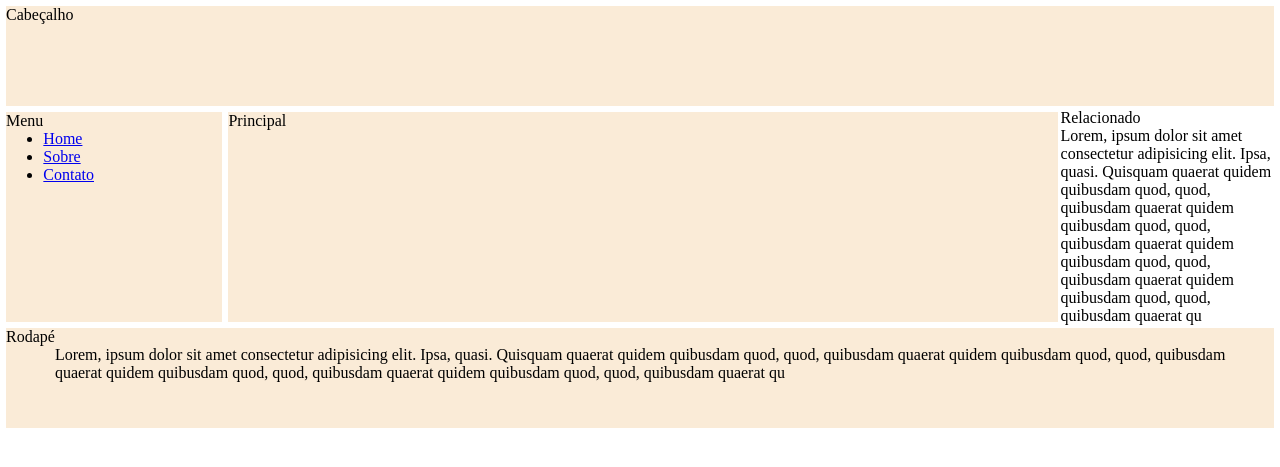
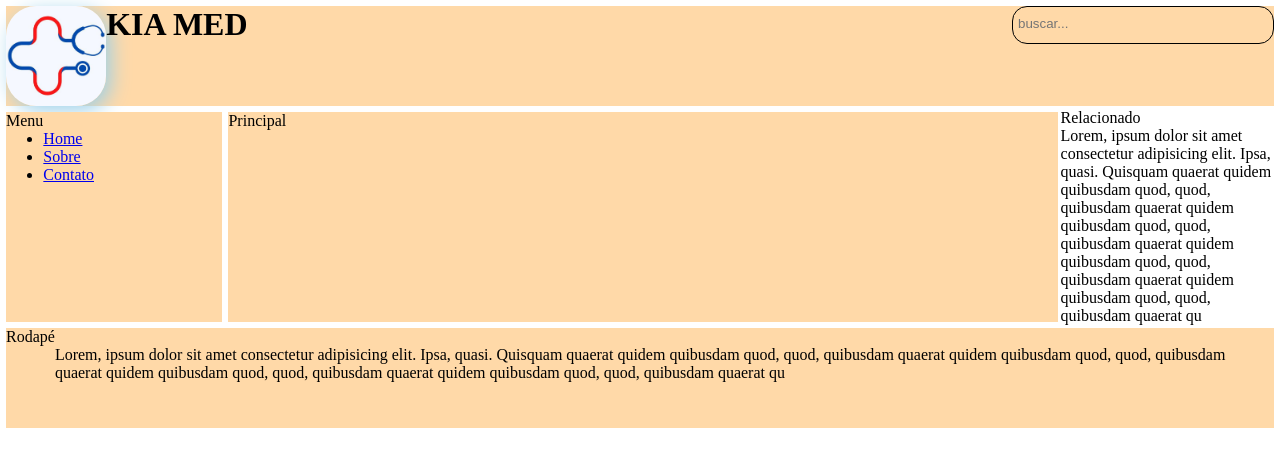
Before and after one commit to Kizzo-liso/KIA-MED, a PHP site: page / in a window 1280 px wide. Shown: the top 467 px of the page. Run offline with PHP 8.4, Linux system fonts and the light colour scheme.

Commit message:
comecei a fazer o cabeçalho

```diff
--- a/css/styles.css
+++ b/css/styles.css
@@ -6,7 +6,7 @@
 }
 
 header,nav,main,footer{
-    background: antiquewhite;
+    background: rgb(255, 217, 168);
     display: flex;
     margin: 3px;
 }
@@ -20,7 +20,6 @@ body {
 
 
 header {
-
     flex: 1 1 100vw;
     height: 100px;
 
@@ -40,8 +39,38 @@ aside {
     flex: 1 1 200px;
 
 }
+
 footer {
     height: 100px;
     flex: 1 1 100vw;
 
 }
+
+header {
+justify-content: space-between;
+
+}
+.prt_esquerda{
+    display: flex;
+}
+
+#imglogo{
+    border-radius: 30%;
+    box-shadow: 5px 5px 20px rgb(158, 209, 233) ;
+}
+
+.caixa_pesquisa{
+    border:solid 1px;
+    border-radius:15px;
+    height: 38%;
+    position: static;
+}
+
+  #txt_busca{
+    float:left;
+    background-color:transparent;
+    padding-left:5px;
+    border:none;
+    height:32px;
+    width:260px;
+  }
--- a/index.html
+++ b/index.html
@@ -3,11 +3,20 @@
 <head>
     <meta charset="UTF-8">
     <meta name="viewport" content="width=device-width, initial-scale=1.0">
-    <title>projeto felas</title>
+    <title>Kia med</title>
     <link rel="stylesheet" href="css/styles.css">
+    <link rel="icon" href="img/iconesite.jpg">
 </head>
+
 <body>
-    <header>Cabeçalho
+    <header>
+        <div class="prt_esquerda">
+            <img src="img/iconesite.jpg" id="imglogo" alt="logo do site">
+            <h1 id="texto">KIA MED</h1>
+        </div>
+        <div class="caixa_pesquisa">
+            <input type="text" id="txt_busca" placeholder="buscar...">
+        </div>
 
     </header>
     <nav>Menu
@@ -22,11 +31,16 @@
 
     </main>
     <aside>Relacionado <br>
-        <p>Lorem, ipsum dolor sit amet consectetur adipisicing elit. Ipsa, quasi. Quisquam quaerat quidem quibusdam quod, quod, quibusdam quaerat quidem quibusdam quod, quod, quibusdam quaerat quidem quibusdam quod, quod, quibusdam quaerat quidem quibusdam quod, quod, quibusdam quaerat qu
+        <p>Lorem, ipsum dolor sit amet consectetur adipisicing elit. Ipsa, quasi. Quisquam quaerat quidem quibusdam
+            quod, quod, quibusdam quaerat quidem quibusdam quod, quod, quibusdam quaerat quidem quibusdam quod, quod,
+            quibusdam quaerat quidem quibusdam quod, quod, quibusdam quaerat qu
     </aside>
     <footer>Rodapé
 
-    <p><br>Lorem, ipsum dolor sit amet consectetur adipisicing elit. Ipsa, quasi. Quisquam quaerat quidem quibusdam quod, quod, quibusdam quaerat quidem quibusdam quod, quod, quibusdam quaerat quidem quibusdam quod, quod, quibusdam quaerat quidem quibusdam quod, quod, quibusdam quaerat qu
+        <p><br>Lorem, ipsum dolor sit amet consectetur adipisicing elit. Ipsa, quasi. Quisquam quaerat quidem quibusdam
+            quod, quod, quibusdam quaerat quidem quibusdam quod, quod, quibusdam quaerat quidem quibusdam quod, quod,
+            quibusdam quaerat quidem quibusdam quod, quod, quibusdam quaerat qu
     </footer>
 </body>
+
 </html>
```
Also changed, not shown: img/iconesite.jpg (added).
